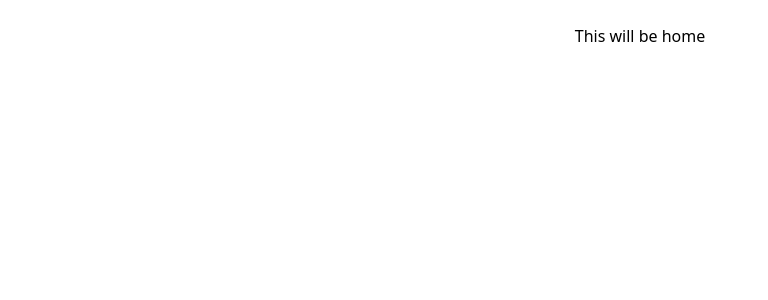
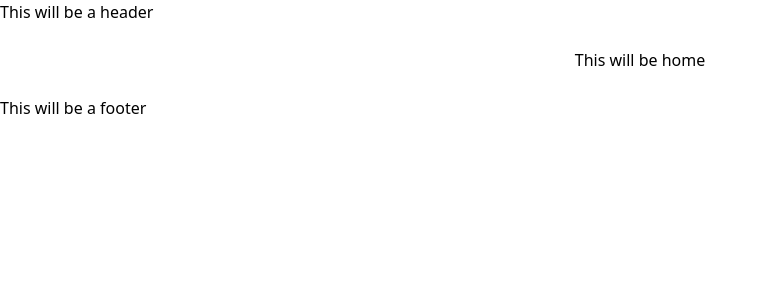
Before and after one commit to rizkyari/tmdb-movie, a Vue app: page /home in a window 1280 px wide. Shown: the top 300 px of the page, without its empty margins (0-768 px from the left). Built offline with nearby package versions, Linux system fonts and the light colour scheme.

Commit message:
feat: prep for dev branch

```diff
--- a/src/App.vue
+++ b/src/App.vue
@@ -1,11 +1,17 @@
 <script setup lang="ts">
+import Header from './components/layouts/Header.vue';
+import Footer from './components/layouts/Footer.vue';
 </script>
 
 <template>
   <div class="min-h-screen flex flex-col">
+    <Header role="header"/>
+
     <main id="main" role="main" class="mx-auto max-w-6xl px-4 py-6">
       <RouterView/>
     </main>
+
+    <Footer role="footer"/>
   </div>
 </template>
 
--- /dev/null
+++ b/src/components/layouts/Footer.vue
@@ -0,0 +1,5 @@
+<template>
+    <div>
+        This will be a footer
+    </div>
+</template>
--- /dev/null
+++ b/src/components/layouts/Header.vue
@@ -0,0 +1,5 @@
+<template>
+    <div>
+        This will be a header
+    </div>
+</template>
```
